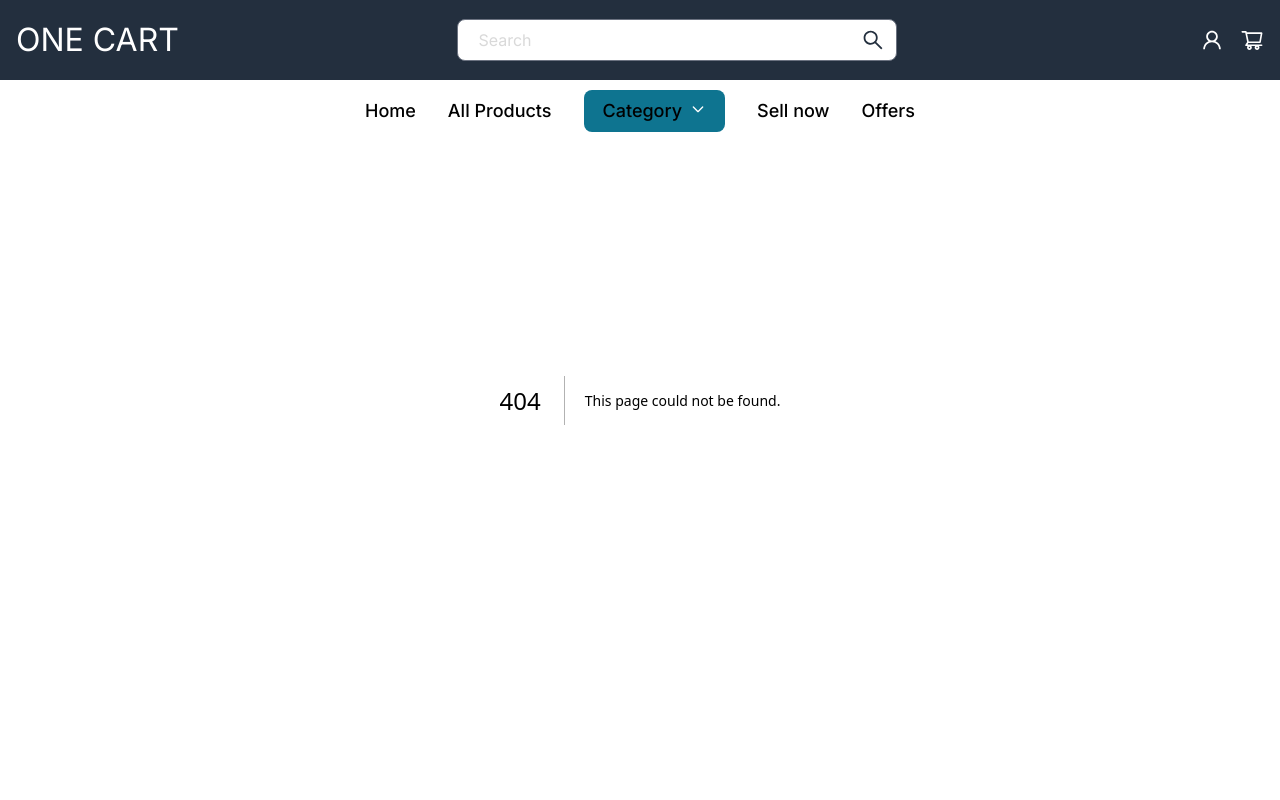
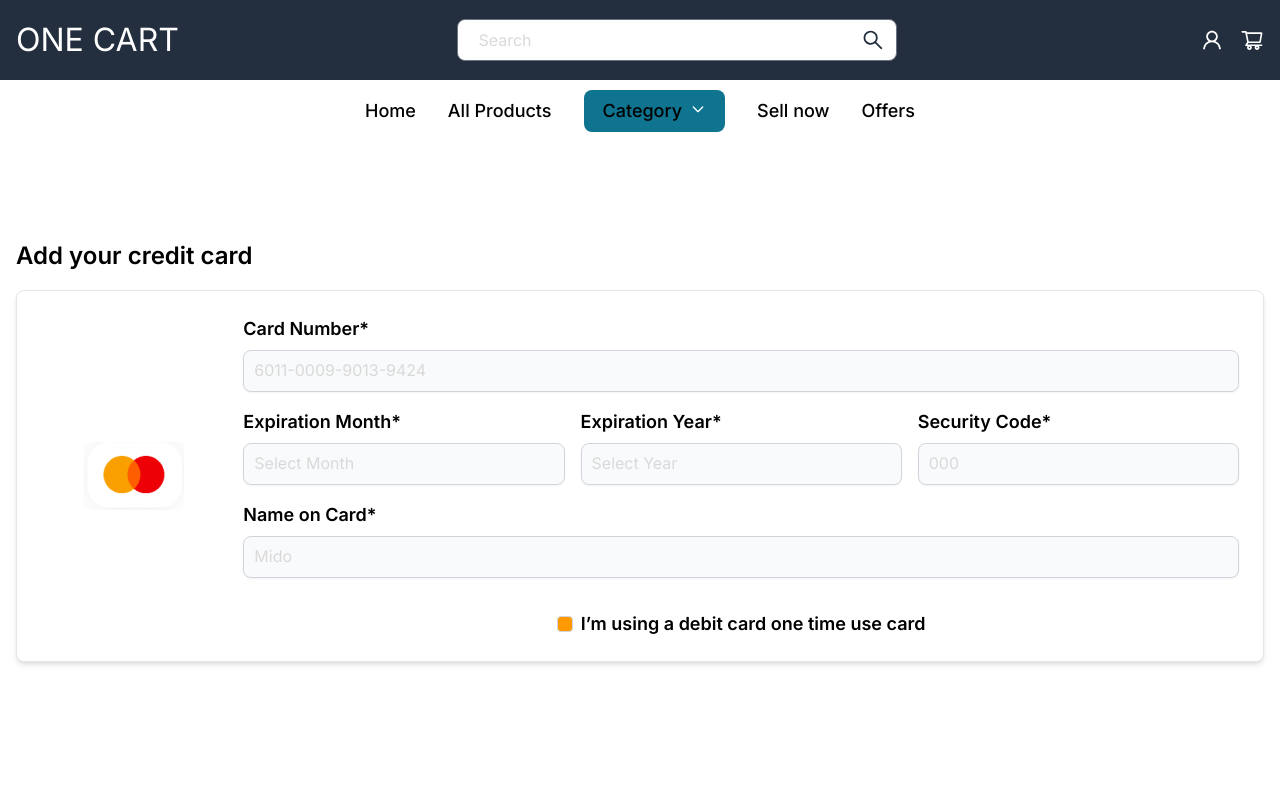
Before and after one commit to MohamedHosnyElKholy/Ecommerce-Multiples-, a Next.js app in the folder all-project/: page /paymentCreatedCart in a window 1280 px wide. Before the commit this address had no page. Shown: the top 800 px of the page. Built offline with nearby package versions, Linux system fonts and the light colour scheme.

Commit message:
creadit card

```diff
--- /dev/null
+++ b/all-project/src/app/(page)/paymentCreatedCart/page.jsx
@@ -0,0 +1,95 @@
+"use client";
+import React from "react";
+import { Card, Checkbox, Label, TextInput } from "flowbite-react"; // إصلاح الاستيراد
+import Image from "next/image";
+import imageOne from "../../../images/e1f08393-359b-440d-8eba-75ac5c83168b-cover 1.png";
+
+export default function Page() {
+  return (
+    <div className="flex items-center justify-center pt-[100px] min-h-screen">
+      <div className="container mx-auto px-4">
+        <h4 className="text-[24px] font-semibold text-black mb-4">Add your credit card</h4>
+
+        <Card href="#" className="w-full">
+          <div className="grid grid-cols-12 gap-4">
+            <div className="col-span-2 flex items-center justify-center">
+              <Image src={imageOne} width={100} height={100} alt="Card Image" />
+            </div>
+            <div className="col-span-10">
+              <form className="flex flex-col gap-4">
+                <div>
+                  <Label htmlFor="cardNumber" className="text-[18px] text-black font-semibold" value="Card Number*" />
+                  <TextInput
+                    id="cardNumber"
+                    type="text"
+                    placeholder="6011-0009-9013-9424"
+                    required
+                    shadow
+                    className="mt-2 w-full"
+                  />
+                </div>
+
+                <div className="flex gap-4">
+                  <div className="flex-1">
+                    <Label htmlFor="expirationMonth" className="text-[18px] text-black font-semibold" value="Expiration Month*" />
+                    <TextInput
+                      id="expirationMonth"
+                      type="number"
+                      placeholder="Select Month"
+                      required
+                      shadow
+                      className="mt-2 w-full"
+                    />
+                  </div>
+
+                  <div className="flex-1">
+                    <Label htmlFor="expirationYear" className="text-[18px] text-black font-semibold" value="Expiration Year*" />
+                    <TextInput
+                      id="expirationYear"
+                      type="number"
+                      placeholder="Select Year"
+                      required
+                      shadow
+                      className="mt-2 w-full"
+                    />
+                  </div>
+
+                  <div className="flex-1">
+                    <Label htmlFor="securityCode" className="text-[18px] text-black font-semibold" value="Security Code*" />
+                    <TextInput
+                      id="securityCode"
+                      type="number"
+                      placeholder="000"
+                      required
+                      shadow
+                      className="mt-2 w-full"
+                    />
+                  </div>
+                </div>
+
+                <div>
+                  <Label htmlFor="cardHolder" className="text-[18px] text-black font-semibold" value="Name on Card*" />
+                  <TextInput
+                    id="cardHolder"
+                    type="text"
+                    placeholder="Mido"
+                    required
+                    shadow
+                    className="mt-2 w-full"
+                  />
+                </div>
+
+                <div className="flex items-center gap-2 mt-4 justify-center">
+                  <Checkbox id="agree" />
+                  <Label htmlFor="agree" className="text-[18px] text-black font-semibold">
+                    I’m using a debit card one time use card
+                  </Label>
+                </div>
+              </form>
+            </div>
+          </div>
+        </Card>
+      </div>
+    </div>
+  );
+}
```
Also changed, not shown: all-project/src/app/globals.css (line endings or trailing spaces), all-project/src/images/e1f08393-359b-440d-8eba-75ac5c83168b-cover 1.png (added).
